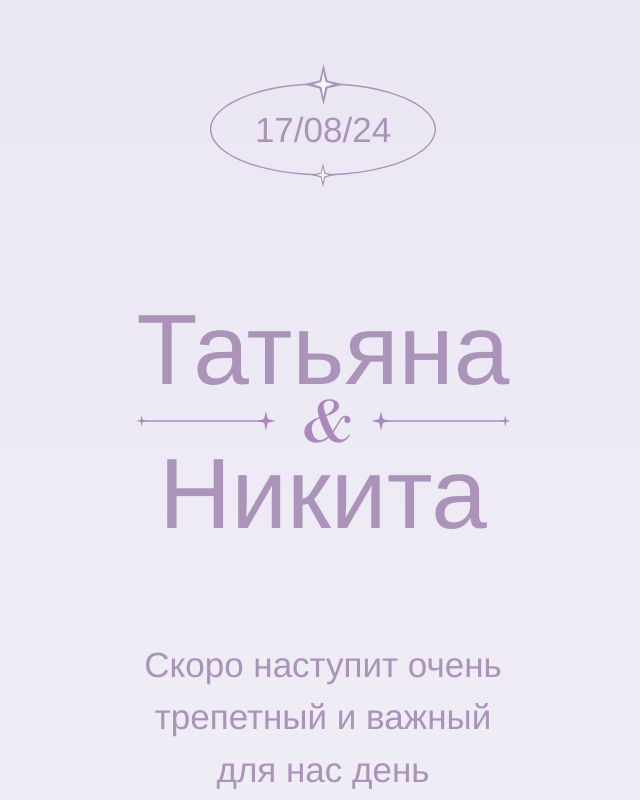
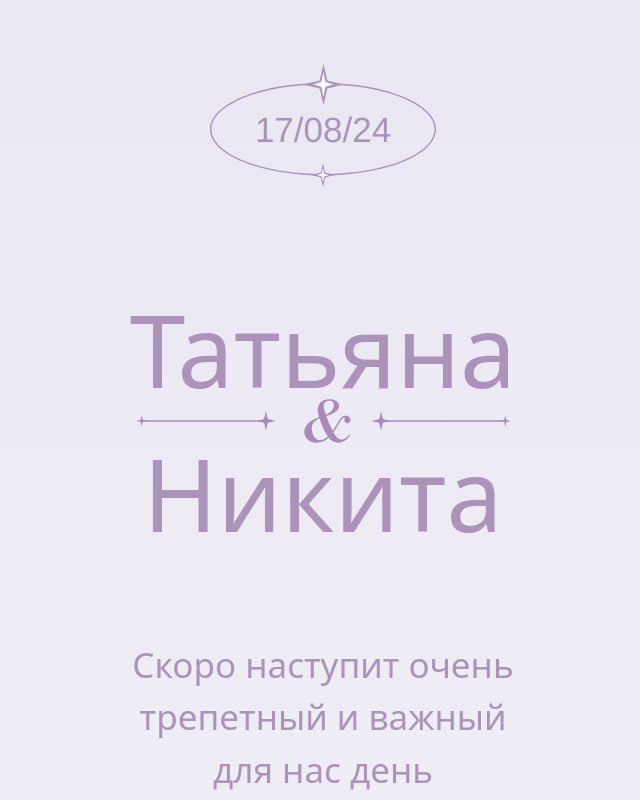
Before and after one commit to Nick715404/wedding-site, a Next.js app: page / in a window 1280 px wide. Shown: the top 800 px of the page, without its empty margins (317-957 px from the left). Built offline with nearby package versions, Linux system fonts and the light colour scheme.

Commit message:
Убрал шрифты на стандартные

```diff
--- a/src/app/layout.tsx
+++ b/src/app/layout.tsx
@@ -12,7 +12,7 @@ type RootLayoutProps = { children: Readonly<React.ReactNode>, };
 export default function RootLayout({ children, }: RootLayoutProps) {
   return (
     <html lang="ru">
-      <body className="font-brld-reg body flex flex-col min-h-dvh text-accent">
+      <body className=" body flex flex-col min-h-dvh text-accent">
         <Header />
         {children}
         <Footer />
```
